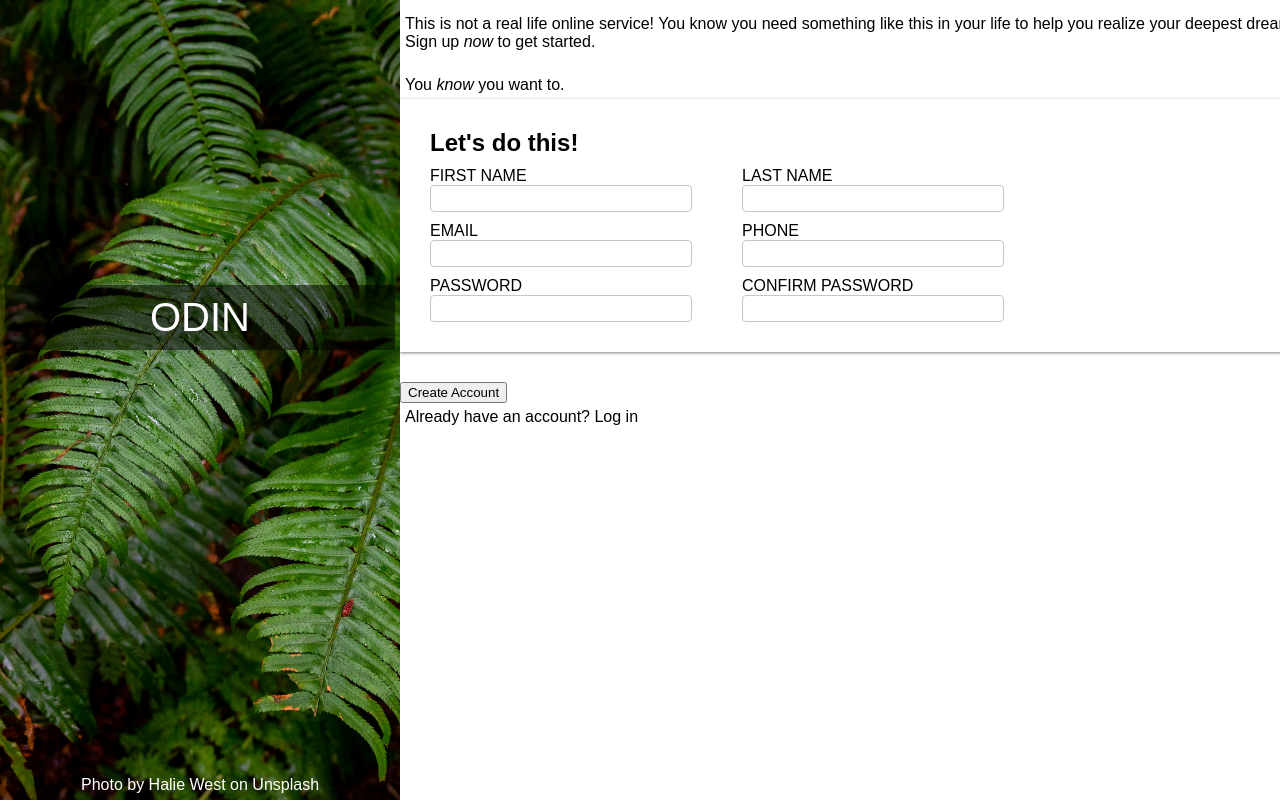
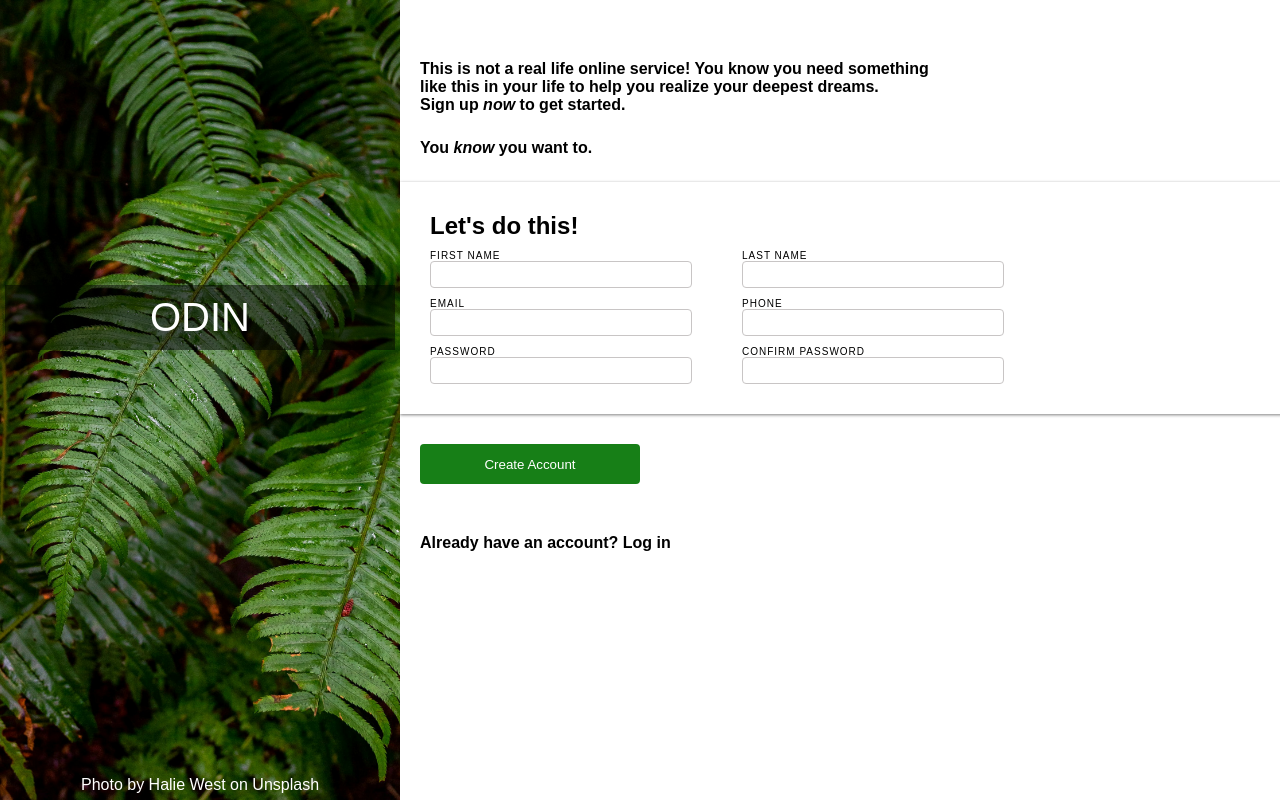
Before and after one commit to Ultimate-69/odin-sign-up, a plain HTML site: page index.html in a window 1280 px wide. Shown: the top 804 px of the page. Drawn offline with Linux system fonts and the light colour scheme; a web font is replaced by a local one.

Commit message:
implemented base webpage

```diff
--- a/index.html
+++ b/index.html
@@ -22,7 +22,7 @@
                     dreams.
                 </p>
                 <p style="margin-top: 0px;">Sign up <em>now</em> to get started.</p>
-                <p style="margin-top: 25px;">You <em>know</em> you want to.</p>
+                <p style="margin-top: 25px; margin-bottom: 25px;">You <em>know</em> you want to.</p>
                 <div class="form-container">
                     <form>
                         <div class="options">
@@ -62,7 +62,7 @@
                             </div>
                         </div>
                         <button type="submit">Create Account</button>
-                        <p>Already have an account? <span>Log in</span></p>
+                        <p class="login">Already have an account? <span>Log in</span></p>
                     </form>
                 </div>
             </div>
--- a/style.css
+++ b/style.css
@@ -97,3 +97,34 @@ h2 {
     padding: 30px 30px;
     width: 1080px;
 }
+
+.right p {
+    width: 520px;
+    margin-left: 20px;
+    margin-top: 50px;
+    font-weight: bold;
+}
+
+.login {
+    margin: 0px;
+}
+
+.right button {
+    margin-left: 20px;
+    margin-bottom: 0px;
+    width: 220px;
+    height: 40px;
+    border: none;
+    background-color: rgb(23, 127, 23);
+    color: white;
+    border-radius: 4px;
+}
+
+.column label {
+    font-size: 10px;
+    letter-spacing: 1px;
+}
+
+.column input:focus {
+    box-shadow: 0px 3px 3px rgba(0, 0, 0, 0.5);
+}
```
